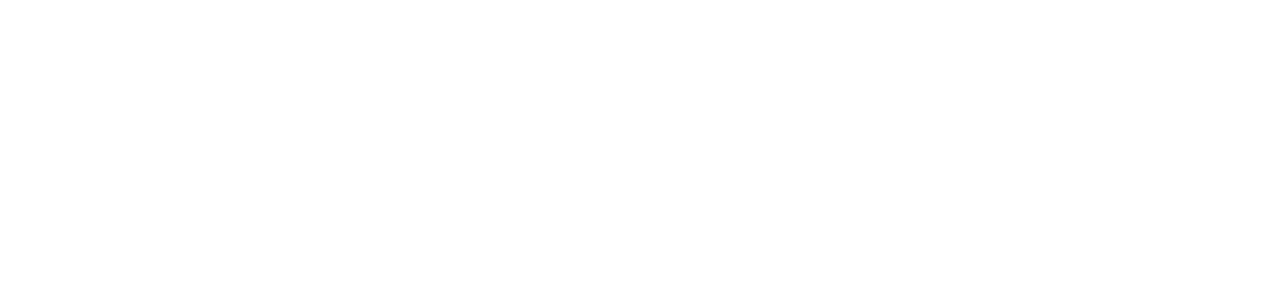
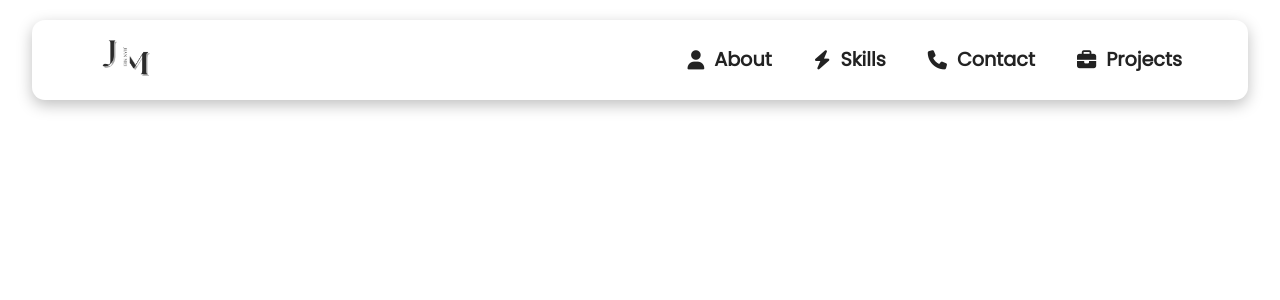
Before and after one commit to Nike159/JiansPortfolio, a React (Create React App) app: page / in a window 1280 px wide. Before the commit this address had no page. Shown: the top 300 px of the page. Built offline with nearby package versions, Linux system fonts and the light colour scheme.

Commit message:
updates syntax fixes

```diff
--- a/src/App.js
+++ b/src/App.js
@@ -4,6 +4,7 @@
 import Contact from './Routes.js/Contact';
 import Projects from './Routes.js/Projects';
 import { Route, Routes } from "react-router-dom";
+import Navbar from './Components/Navbar';
 
 function App() {
   return (
@@ -14,7 +15,7 @@
         <Route path="/skills" element={<Skills />}/>
         <Route path="/contact" element={<Contact />}/>
       </Routes>
-
+      <Navbar />
     </div>
   );
 }
--- a/src/Components/Navbar.js
+++ b/src/Components/Navbar.js
@@ -13,7 +13,7 @@
   };
 
 class Navbar extends Component{
-    state = { clicked: "flase" };
+    state = { clicked: false };
     handleClick = () => {
         this.setState({ clicked: !this.state.clicked})
     }
```
